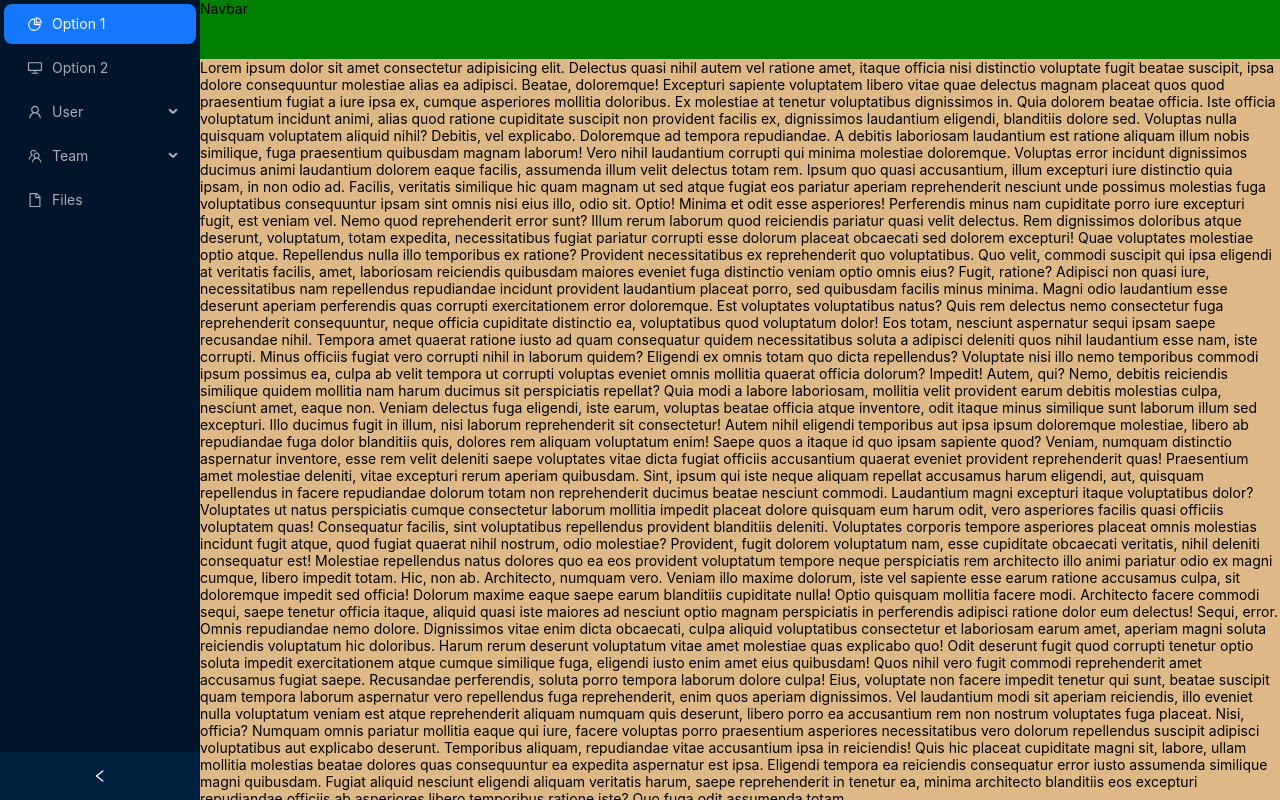
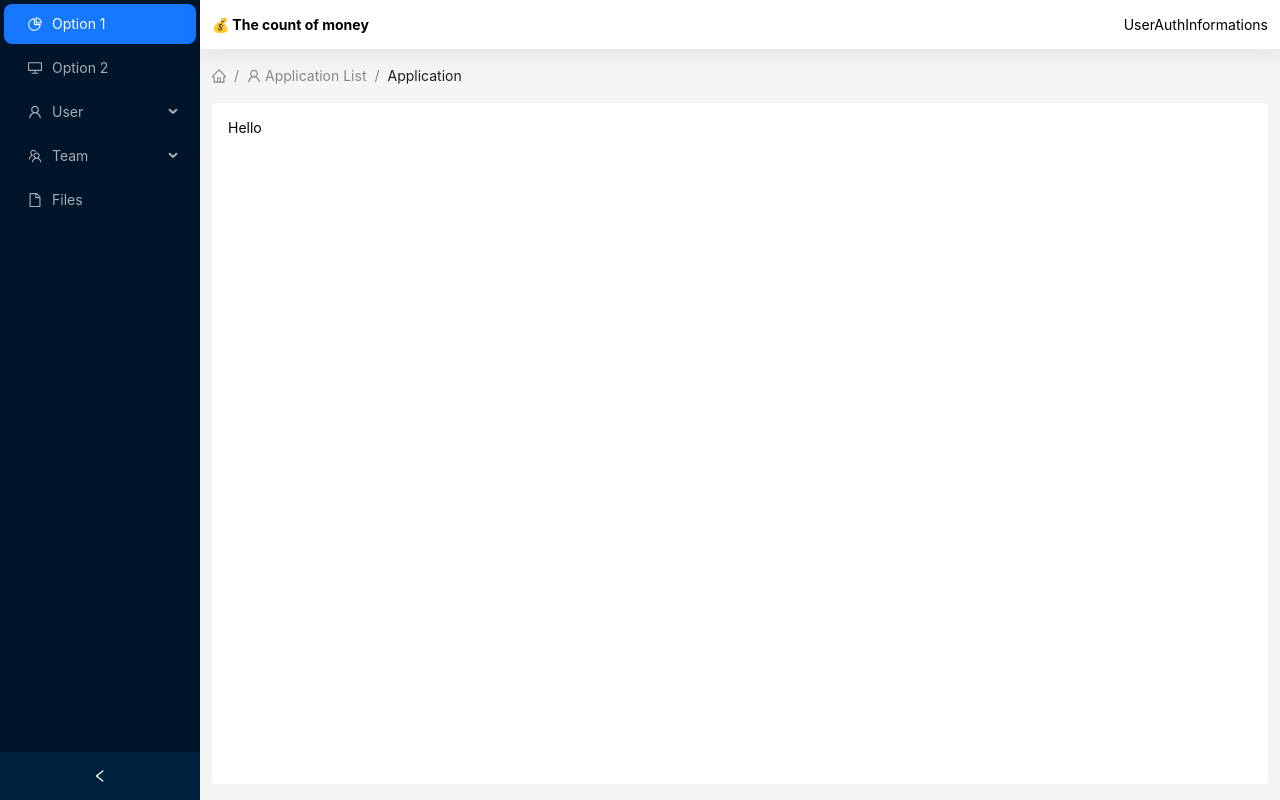
Before and after one commit to edgarcrssn/the-count-of-money, a React (Vite) app in the folder apps/ui/: page / in a window 1280 px wide. Built offline with nearby package versions, Linux system fonts and the light colour scheme; no server answers.

Commit message:
style(ui): :lipstick: layout done

```diff
--- /dev/null
+++ b/apps/ui/src/app/components/DashboardLayout/BreadcrumbContainer/BreadcrumbContainer.tsx
@@ -0,0 +1,27 @@
+import React from 'react'
+import { HomeOutlined, UserOutlined } from '@ant-design/icons'
+import { Breadcrumb } from 'antd'
+
+// TODO https://ant.design/components/breadcrumb
+export const BreadcrumbContainer = () => (
+  <Breadcrumb
+    items={[
+      {
+        href: '',
+        title: <HomeOutlined />,
+      },
+      {
+        href: '',
+        title: (
+          <>
+            <UserOutlined />
+            <span>Application List</span>
+          </>
+        ),
+      },
+      {
+        title: 'Application',
+      },
+    ]}
+  />
+)
--- a/apps/ui/src/app/components/DashboardLayout/DashboardLayout.module.scss
+++ b/apps/ui/src/app/components/DashboardLayout/DashboardLayout.module.scss
@@ -11,18 +11,37 @@
 
   .content {
     flex-grow: 1;
-    background-color: blue;
 
     display: flex;
     flex-direction: column;
 
-    .nav {
-      background-color: green;
-      height: 60px;
+    .header {
+      background-color: white;
+      min-height: 3rem;
+      position: relative;
+
+      &::after {
+        content: '';
+        position: absolute;
+        inset: 0;
+        box-shadow: 0px 5px 20px rgba(rgb(50, 50, 50), 0.1);
+      }
     }
     .main {
-      background-color: burlywood;
+      flex-grow: 1;
       overflow-y: auto;
+      padding: 1rem 0.75rem;
+
+      display: flex;
+      flex-direction: column;
+      gap: 1rem;
+
+      .page {
+        flex-grow: 1;
+        border-radius: 0.25rem;
+        background-color: white;
+        padding: 1rem;
+      }
     }
   }
 }
--- a/apps/ui/src/app/components/DashboardLayout/DashboardLayout.tsx
+++ b/apps/ui/src/app/components/DashboardLayout/DashboardLayout.tsx
@@ -1,85 +1,23 @@
 import React, { PropsWithChildren } from 'react'
 import styles from './DashboardLayout.module.scss'
 import { Sidebar } from './Sidebar/Sidebar'
-import { Navbar } from './Navbar/Navbar'
+import { Header } from './Header/Header'
 import { Layout } from 'antd'
+import { BreadcrumbContainer } from './BreadcrumbContainer/BreadcrumbContainer'
 
 const DashboardLayout = ({ children }: PropsWithChildren) => {
   return (
     <Layout className={styles.dashboardLayout}>
-      <aside className={styles.aside}>
+      <div className={styles.aside}>
         <Sidebar />
-      </aside>
+      </div>
       <div className={styles.content}>
-        <nav className={styles.nav}>
-          <Navbar />
-        </nav>
+        <div className={styles.header}>
+          <Header />
+        </div>
         <main className={styles.main}>
-          Lorem ipsum dolor sit amet consectetur adipisicing elit. Delectus quasi nihil autem vel ratione amet, itaque
-          officia nisi distinctio voluptate fugit beatae suscipit, ipsa dolore consequuntur molestiae alias ea adipisci.
-          Beatae, doloremque! Excepturi sapiente voluptatem libero vitae quae delectus magnam placeat quos quod
-          praesentium fugiat a iure ipsa ex, cumque asperiores mollitia doloribus. Ex molestiae at tenetur voluptatibus
-          dignissimos in. Quia dolorem beatae officia. Iste officia voluptatum incidunt animi, alias quod ratione
-          cupiditate suscipit non provident facilis ex, dignissimos laudantium eligendi, blanditiis dolore sed. Voluptas
-          nulla quisquam voluptatem aliquid nihil? Debitis, vel explicabo. Doloremque ad tempora repudiandae. A debitis
-          laboriosam laudantium est ratione aliquam illum nobis similique, fuga praesentium quibusdam magnam laborum!
-          Vero nihil laudantium corrupti qui minima molestiae doloremque. Voluptas error incidunt dignissimos ducimus
-          animi laudantium dolorem eaque facilis, assumenda illum velit delectus totam rem. Ipsum quo quasi accusantium,
-          illum excepturi iure distinctio quia ipsam, in non odio ad. Facilis, veritatis similique hic quam magnam ut
-          sed atque fugiat eos pariatur aperiam reprehenderit nesciunt unde possimus molestias fuga voluptatibus
-          consequuntur ipsam sint omnis nisi eius illo, odio sit. Optio! Minima et odit esse asperiores! Perferendis
-          minus nam cupiditate porro iure excepturi fugit, est veniam vel. Nemo quod reprehenderit error sunt? Illum
-          rerum laborum quod reiciendis pariatur quasi velit delectus. Rem dignissimos doloribus atque deserunt,
-          voluptatum, totam expedita, necessitatibus fugiat pariatur corrupti esse dolorum placeat obcaecati sed dolorem
-          excepturi! Quae voluptates molestiae optio atque. Repellendus nulla illo temporibus ex ratione? Provident
-          necessitatibus ex reprehenderit quo voluptatibus. Quo velit, commodi suscipit qui ipsa eligendi at veritatis
-          facilis, amet, laboriosam reiciendis quibusdam maiores eveniet fuga distinctio veniam optio omnis eius? Fugit,
-          ratione? Adipisci non quasi iure, necessitatibus nam repellendus repudiandae incidunt provident laudantium
-          placeat porro, sed quibusdam facilis minus minima. Magni odio laudantium esse deserunt aperiam perferendis
-          quas corrupti exercitationem error doloremque. Est voluptates voluptatibus natus? Quis rem delectus nemo
-          consectetur fuga reprehenderit consequuntur, neque officia cupiditate distinctio ea, voluptatibus quod
-          voluptatum dolor! Eos totam, nesciunt aspernatur sequi ipsam saepe recusandae nihil. Tempora amet quaerat
-          ratione iusto ad quam consequatur quidem necessitatibus soluta a adipisci deleniti quos nihil laudantium esse
-          nam, iste corrupti. Minus officiis fugiat vero corrupti nihil in laborum quidem? Eligendi ex omnis totam quo
-          dicta repellendus? Voluptate nisi illo nemo temporibus commodi ipsum possimus ea, culpa ab velit tempora ut
-          corrupti voluptas eveniet omnis mollitia quaerat officia dolorum? Impedit! Autem, qui? Nemo, debitis
-          reiciendis similique quidem mollitia nam harum ducimus sit perspiciatis repellat? Quia modi a labore
-          laboriosam, mollitia velit provident earum debitis molestias culpa, nesciunt amet, eaque non. Veniam delectus
-          fuga eligendi, iste earum, voluptas beatae officia atque inventore, odit itaque minus similique sunt laborum
-          illum sed excepturi. Illo ducimus fugit in illum, nisi laborum reprehenderit sit consectetur! Autem nihil
-          eligendi temporibus aut ipsa ipsum doloremque molestiae, libero ab repudiandae fuga dolor blanditiis quis,
-          dolores rem aliquam voluptatum enim! Saepe quos a itaque id quo ipsam sapiente quod? Veniam, numquam
-          distinctio aspernatur inventore, esse rem velit deleniti saepe voluptates vitae dicta fugiat officiis
-          accusantium quaerat eveniet provident reprehenderit quas! Praesentium amet molestiae deleniti, vitae excepturi
-          rerum aperiam quibusdam. Sint, ipsum qui iste neque aliquam repellat accusamus harum eligendi, aut, quisquam
-          repellendus in facere repudiandae dolorum totam non reprehenderit ducimus beatae nesciunt commodi. Laudantium
-          magni excepturi itaque voluptatibus dolor? Voluptates ut natus perspiciatis cumque consectetur laborum
-          mollitia impedit placeat dolore quisquam eum harum odit, vero asperiores facilis quasi officiis voluptatem
-          quas! Consequatur facilis, sint voluptatibus repellendus provident blanditiis deleniti. Voluptates corporis
-          tempore asperiores placeat omnis molestias incidunt fugit atque, quod fugiat quaerat nihil nostrum, odio
-          molestiae? Provident, fugit dolorem voluptatum nam, esse cupiditate obcaecati veritatis, nihil deleniti
-          consequatur est! Molestiae repellendus natus dolores quo ea eos provident voluptatum tempore neque
-          perspiciatis rem architecto illo animi pariatur odio ex magni cumque, libero impedit totam. Hic, non ab.
-          Architecto, numquam vero. Veniam illo maxime dolorum, iste vel sapiente esse earum ratione accusamus culpa,
-          sit doloremque impedit sed officia! Dolorum maxime eaque saepe earum blanditiis cupiditate nulla! Optio
-          quisquam mollitia facere modi. Architecto facere commodi sequi, saepe tenetur officia itaque, aliquid quasi
-          iste maiores ad nesciunt optio magnam perspiciatis in perferendis adipisci ratione dolor eum delectus! Sequi,
-          error. Omnis repudiandae nemo dolore. Dignissimos vitae enim dicta obcaecati, culpa aliquid voluptatibus
-          consectetur et laboriosam earum amet, aperiam magni soluta reiciendis voluptatum hic doloribus. Harum rerum
-          deserunt voluptatum vitae amet molestiae quas explicabo quo! Odit deserunt fugit quod corrupti tenetur optio
-          soluta impedit exercitationem atque cumque similique fuga, eligendi iusto enim amet eius quibusdam! Quos nihil
-          vero fugit commodi reprehenderit amet accusamus fugiat saepe. Recusandae perferendis, soluta porro tempora
-          laborum dolore culpa! Eius, voluptate non facere impedit tenetur qui sunt, beatae suscipit quam tempora
-          laborum aspernatur vero repellendus fuga reprehenderit, enim quos aperiam dignissimos. Vel laudantium modi sit
-          aperiam reiciendis, illo eveniet nulla voluptatum veniam est atque reprehenderit aliquam numquam quis
-          deserunt, libero porro ea accusantium rem non nostrum voluptates fuga placeat. Nisi, officia? Numquam omnis
-          pariatur mollitia eaque qui iure, facere voluptas porro praesentium asperiores necessitatibus vero dolorum
-          repellendus suscipit adipisci voluptatibus aut explicabo deserunt. Temporibus aliquam, repudiandae vitae
-          accusantium ipsa in reiciendis! Quis hic placeat cupiditate magni sit, labore, ullam mollitia molestias beatae
-          dolores quas consequuntur ea expedita aspernatur est ipsa. Eligendi tempora ea reiciendis consequatur error
-          iusto assumenda similique magni quibusdam. Fugiat aliquid nesciunt eligendi aliquam veritatis harum, saepe
-          reprehenderit in tenetur ea, minima architecto blanditiis eos excepturi repudiandae officiis ab asperiores
-          libero temporibus ratione iste? Quo fuga odit assumenda totam.
+          <BreadcrumbContainer />
+          <div className={styles.page}>{children}</div>
         </main>
       </div>
     </Layout>
--- /dev/null
+++ b/apps/ui/src/app/components/DashboardLayout/Header/Header.module.scss
@@ -0,0 +1,14 @@
+.header {
+  height: 100%;
+
+  display: flex;
+  align-items: center;
+  justify-content: space-between;
+  gap: 1rem;
+
+  padding: 1rem 0.75rem;
+
+  .logo {
+    font-weight: bold;
+  }
+}
--- /dev/null
+++ b/apps/ui/src/app/components/DashboardLayout/Header/Header.tsx
@@ -0,0 +1,19 @@
+import React from 'react'
+import styles from './Header.module.scss'
+import { UserAuthInformations } from './UserAuthInformations/UserAuthInformations'
+
+export const Header = () => {
+  return (
+    <header className={styles.header}>
+      <div className={styles.logo}>
+        <span role="img" aria-label="Money bag">
+          💰
+        </span>{' '}
+        The count of money
+      </div>
+      <div>
+        <UserAuthInformations />
+      </div>
+    </header>
+  )
+}
--- /dev/null
+++ b/apps/ui/src/app/components/DashboardLayout/Header/UserAuthInformations/UserAuthInformations.tsx
@@ -0,0 +1,5 @@
+import React from 'react'
+
+export const UserAuthInformations = () => {
+  return <div>UserAuthInformations</div>
+}
--- a/apps/ui/src/app/components/DashboardLayout/Navbar/Navbar.tsx
+++ /dev/null
@@ -1,5 +0,0 @@
-import React from 'react'
-
-export const Navbar = () => {
-  return <div>Navbar</div>
-}
--- a/apps/ui/src/styles.scss
+++ b/apps/ui/src/styles.scss
@@ -21,4 +21,5 @@ $raleway-font: 'Raleway', sans-serif; // Clean and modern sans-serif font, versa
 
 body {
   font-family: 'Inter', sans-serif;
+  background-color: #f0f0f0;
 }
```
Also changed, not shown: apps/ui/src/app/components/DashboardLayout/Header/UserAuthInformations/UserAuthInformations.module.scss (added).
